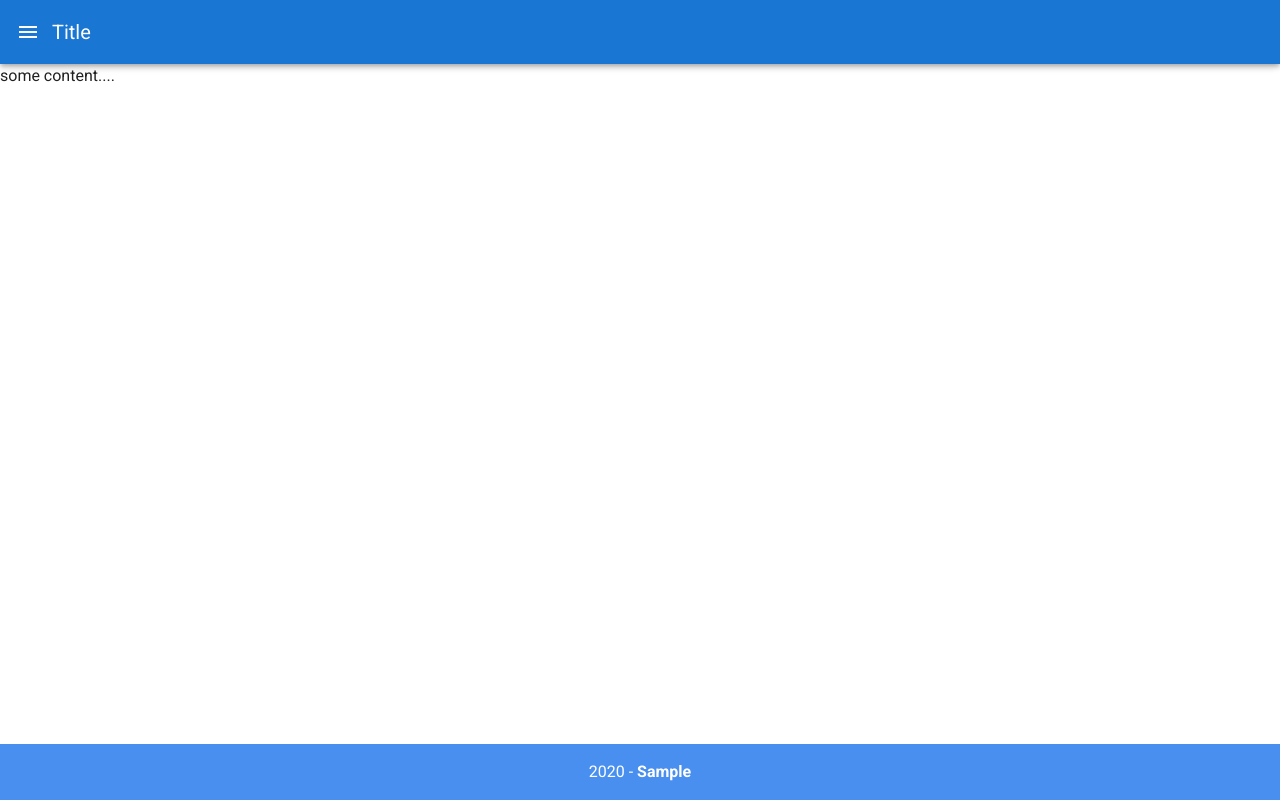
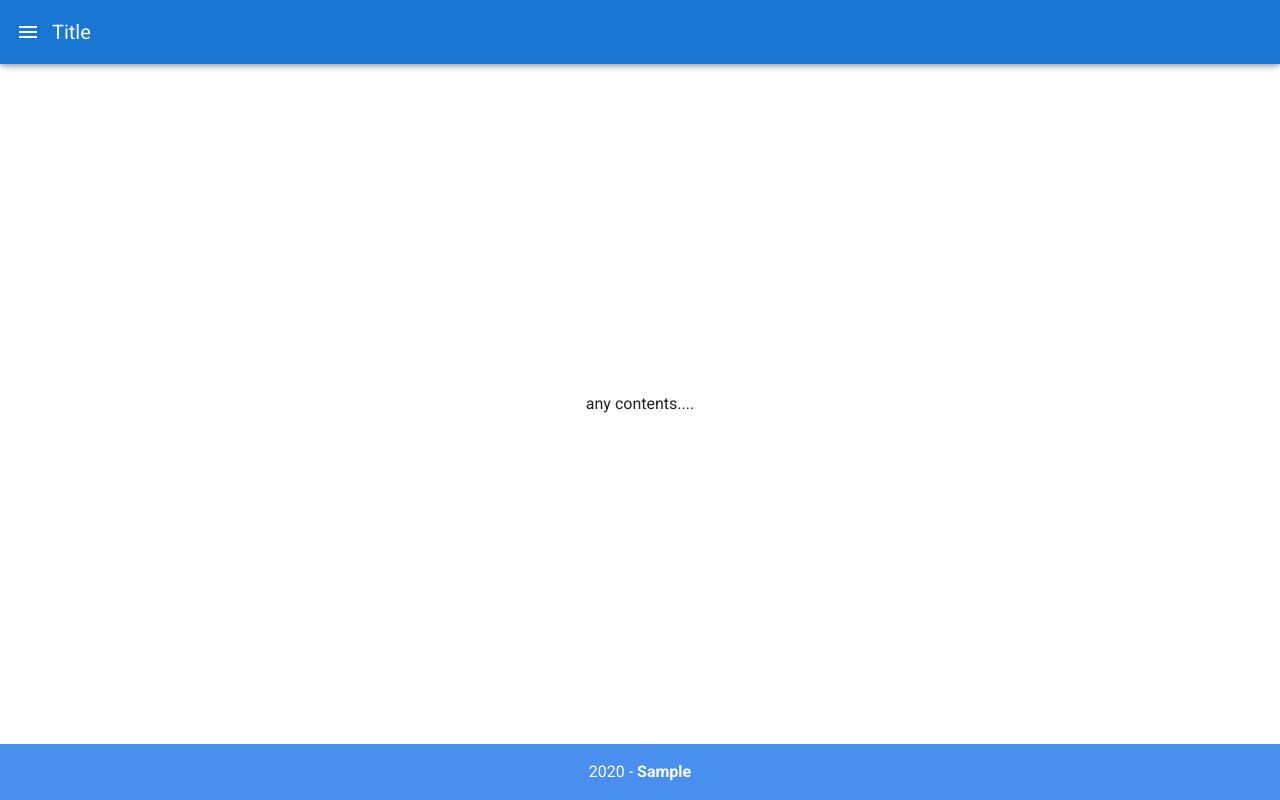
Before and after one commit to czbone/nuxt-samples, a Nuxt app in the folder vue-nuxt-base-latest/: page / in a window 1280 px wide. Built offline with nearby package versions, Linux system fonts and the light colour scheme.

Commit message:
パッケージ更新。

```diff
--- a/vue-nuxt-base-latest/pages/index.vue
+++ b/vue-nuxt-base-latest/pages/index.vue
@@ -1,3 +1,7 @@
 <template>
-<div>some content....</div>
+  <v-container fill-height>
+    <v-row justify="center">
+      <div>any contents....</div>
+    </v-row>
+  </v-container>
 </template>
```
Also changed, not shown: vue-nuxt-base-latest/package.json (+4 -4 lines).
